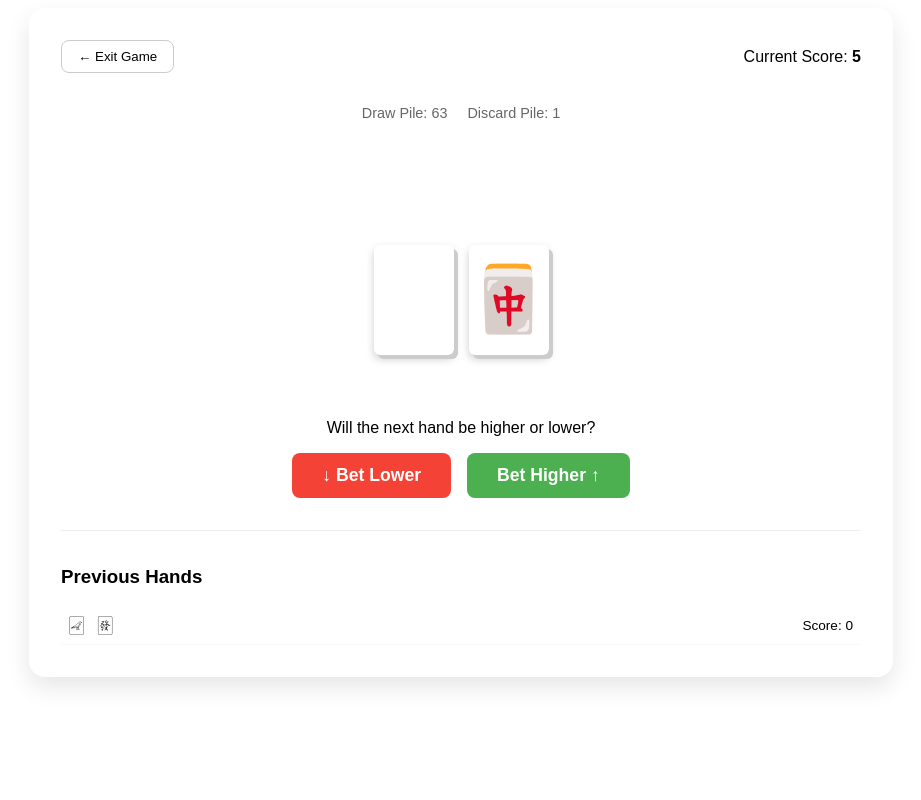
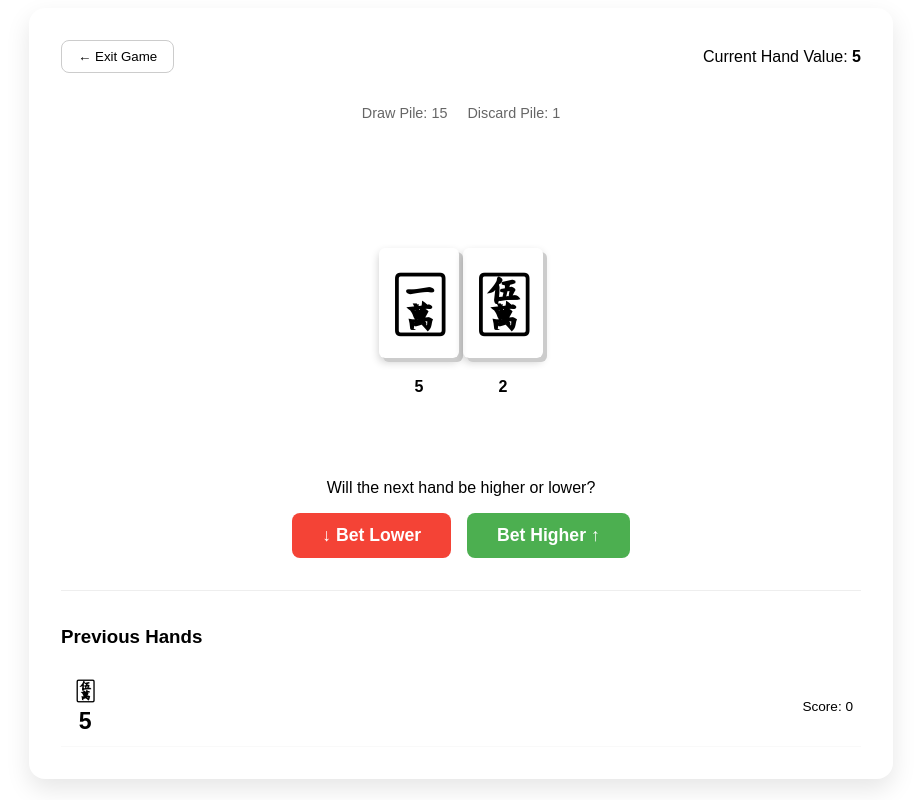
Before and after one commit to CodingSea/hand-betting-game-frontend, an Angular app: page /game-board in a window 1280 px wide. Shown: the whole page, without its empty margins (179-1100 px from the left). Built offline with nearby package versions, Linux system fonts and the light colour scheme.

Commit message:
completed the tile history and draw function of the board

```diff
--- a/src/Tile.ts
+++ b/src/Tile.ts
@@ -3,32 +3,34 @@ export interface Tile
     type: "number" | "dragon" | "wind";
     value: string;
     display: string;
+    currentValue: number;
 }
 
 export const defaultTiles: Tile[] = [
-    { type: 'number', value: '1', display: '🀇' },
-    { type: 'number', value: '2', display: '🀈' },
-    { type: 'number', value: '3', display: '🀉' },
-    { type: 'number', value: '4', display: '🀊' },
-    { type: 'number', value: '5', display: '🀋' },
-    { type: 'number', value: '6', display: '🀌' },
-    { type: 'number', value: '7', display: '🀍' },
-    { type: 'number', value: '8', display: '🀎' },
-    { type: 'number', value: '9', display: '🀏' },
+    { type: 'number', value: '1', display: '🀇', currentValue: 1 },
+    { type: 'number', value: '2', display: '🀈', currentValue: 2 },
+    { type: 'number', value: '3', display: '🀉', currentValue: 3 },
+    { type: 'number', value: '4', display: '🀊', currentValue: 4 },
+    { type: 'number', value: '5', display: '🀋', currentValue: 5 },
+    { type: 'number', value: '6', display: '🀌', currentValue: 6 },
+    { type: 'number', value: '7', display: '🀍', currentValue: 7 },
+    { type: 'number', value: '8', display: '🀎', currentValue: 8 },
+    { type: 'number', value: '9', display: '🀏', currentValue: 9 },
 
-    { type: 'dragon', value: 'Red', display: '🀄' },
-    { type: 'dragon', value: 'Green', display: '🀅' },
-    { type: 'dragon', value: 'White', display: '🀆' },
+    { type: 'dragon', value: 'Red', display: '🀄', currentValue: 5 },
+    { type: 'dragon', value: 'Green', display: '🀅', currentValue: 5 },
+    { type: 'dragon', value: 'White', display: '🀆', currentValue: 5 },
 
-    { type: 'wind', value: 'East', display: '🀀' },
-    { type: 'wind', value: 'South', display: '🀁' },
-    { type: 'wind', value: 'West', display: '🀂' },
-    { type: 'wind', value: 'North', display: '🀃' }
-]
+    { type: 'wind', value: 'East Wind', display: '🀀', currentValue: 5 },
+    { type: 'wind', value: 'South Wind', display: '🀁', currentValue: 5 },
+    { type: 'wind', value: 'West Wind', display: '🀂', currentValue: 5 },
+    { type: 'wind', value: 'North Wind', display: '🀃', currentValue: 5 }
+];
 
-export function makeASet(tiles: Tile[], setNumber: number): Tile[]
+export function getASet(setNumber: number): Tile[]
 {
     const newTiles: Tile[] = [];
+    let tiles: Tile[] = [...defaultTiles];
 
     tiles.forEach((tile) =>
     {
--- a/src/app/game-board/game-board.css
+++ b/src/app/game-board/game-board.css
@@ -91,7 +91,7 @@ body
 {
     font-size: 4rem;
     background: var(--tile-white);
-    color: var(--text-dark);
+    color: black;
     width: 80px;
     height: 110px;
     display: flex;
@@ -100,6 +100,22 @@ body
     border-radius: 6px;
     box-shadow: 4px 4px 0px #ccc, 0 4px 8px rgba(0, 0, 0, 0.2);
     transition: transform 0.2s ease;
+}
+
+.tile-text
+{
+    color: black;
+    font-size: 1em;
+}
+
+.current-mini-tile
+{
+    font-size: 1.2em;
+}
+
+.old-mini-tile
+{
+    font-size: 0.9em;
 }
 
 .mahjong-tile:hover
--- a/src/app/game-board/game-board.html
+++ b/src/app/game-board/game-board.html
@@ -2,7 +2,14 @@
     <header class="game-header">
         <button id="exit-btn" class="secondary-btn" [routerLink]="[`/`]">← Exit Game</button>
         <div class="score-display">
-            <span>Current Score: <strong id="current-score">{{handValue}}</strong></span>
+            @if (tileHistory.length >= 2)
+            {
+                <span>Current Hand Value: <strong id="current-score">{{tileHistory.at(-1)!.currentValue + tileHistory.at(-2)!.currentValue}}</strong></span>
+            }
+            @else
+            {
+                <span>Current Hand Value: <strong id="current-score">{{tileHistory.at(-1)?.currentValue}}</strong></span>
+            }
         </div>
     </header>
 
@@ -16,8 +23,16 @@
         <section class="hand-display">
             <h2 class="hand-value">Hand Value: <span id="total-value">0</span></h2>
             <div id="tiles-container" class="tiles-row">
-                <div class="mahjong-tile">🀇</div>
-                <div class="mahjong-tile">🀄</div>
+                <table>
+                    <tr>
+                        <th><div class="mahjong-tile">🀇</div></th>
+                        <th><div class="mahjong-tile">{{currentTile?.display}}</div></th>
+                    </tr>
+                    <tr>
+                        <th><p class="tile-text">{{currentTile?.currentValue}}</p></th>
+                        <th><p class="tile-text">2</p></th>
+                    </tr>
+                </table>
             </div>
         </section>
 
@@ -34,7 +49,18 @@
         <h3>Previous Hands</h3>
         <div id="history-list">
             <div class="history-item">
-                <div class="mini-tiles">🀐 🀅</div>
+                <div class="mini-tiles">
+                    <table>
+                        <tr>
+                            <th class="old-mini-tile">{{tileHistory.at(-2)?.display}}</th>
+                            <th class="current-mini-tile">{{tileHistory.at(-1)?.display}}</th>
+                        </tr>
+                        <tr>
+                            <th class="old-mini-tile">{{tileHistory.at(-2)?.currentValue}}</th>
+                            <th class="current-mini-tile">{{tileHistory.at(-1)?.currentValue}}</th>
+                        </tr>
+                    </table>
+                </div>
                 <span>Score: {{score}}</span>
             </div>
         </div>
--- a/src/app/game-board/game-board.ts
+++ b/src/app/game-board/game-board.ts
@@ -1,6 +1,6 @@
 import { Component, ElementRef, OnInit, ViewChild } from '@angular/core';
 import { RouterLink } from '@angular/router';
-import { defaultTiles, makeASet, Tile } from '../../Tile';
+import { defaultTiles, Tile } from '../../Tile';
 
 @Component({
   selector: 'app-game-board',
@@ -15,7 +15,8 @@ export class GameBoard implements OnInit
   username: string = "";
   score: number = 0;
 
-  handValue: number | undefined;
+  currentTileValue: number | undefined;
+  currentTile: Tile | undefined;
 
   tileHistory: Tile[] = [];
 
@@ -27,7 +28,7 @@ export class GameBoard implements OnInit
     this.username = sessionStorage.getItem("username")!;
 
     this.drawPile = defaultTiles;
-    this.drawPile = makeASet(this.drawPile, 4);
+    // this.drawPile = makeASet(this.drawPile, 4);
 
     this.drawTile();
   }
@@ -47,35 +48,35 @@ export class GameBoard implements OnInit
 
     if(this.drawPile[i].type != "number")
     {
-      if(this.handValue == undefined)
+      if(this.currentTileValue == undefined)
       {
-        this.handValue = 5;
+        this.currentTileValue = 5;
       }
       else
       {
         if(this.bet == "Higher")
         {
-          if(this.handValue < 5)
+          if(this.currentTileValue < 5)
           {
-            this.handValue = 6;
+            this.currentTileValue = 6;
             this.score += 1;
           }
-          else if(this.handValue > 5)
+          else if(this.currentTileValue > 5)
           {
-            this.handValue = 4;
+            this.currentTileValue = 4;
             this.score -= 1;
           }
         }
         else
         {
-          if(this.handValue > 5)
+          if(this.currentTileValue > 5)
           {
-            this.handValue = 6;
+            this.currentTileValue = 6;
             this.score += 1;
           }
-          else if(this.handValue < 5)
+          else if(this.currentTileValue < 5)
           {
-            this.handValue = 4;
+            this.currentTileValue = 4;
             this.score -= 1;
           }
         }
@@ -87,32 +88,33 @@ export class GameBoard implements OnInit
 
       if(this.bet == "Higher")
       {
-        if(this.handValue! < val)
+        if(this.currentTileValue! < val)
         {
           this.score += 1;
         }
-        else if(this.handValue! > val)
+        else if(this.currentTileValue! > val)
         {
           this.score -= 1;
         }
       }
       else if (this.bet == "Lower")
       {
-        if(this.handValue! < val)
+        if(this.currentTileValue! < val)
         {
           this.score -= 1;
         }
-        else if(this.handValue! > val)
+        else if(this.currentTileValue! > val)
         {
           this.score += 1;
         }
       }
 
-      this.handValue = Number(this.drawPile[i].value);
+      this.currentTileValue = Number(this.drawPile[i].value);
 
     }
 
-    console.log(this.drawPile[i]);
+    this.currentTile = this.drawPile[i];
+    this.tileHistory.push(this.currentTile);
     this.discardPile.push(this.drawPile[i]);
     this.drawPile.splice(i, 1);
   }
```
